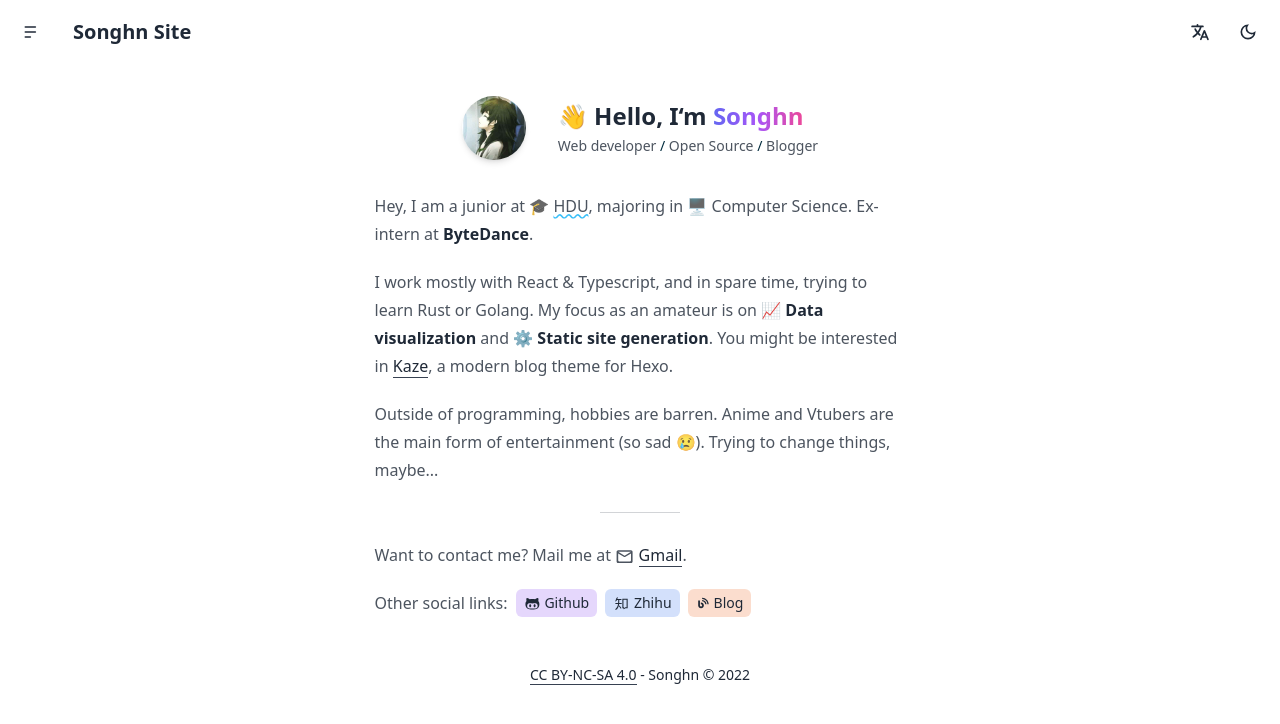
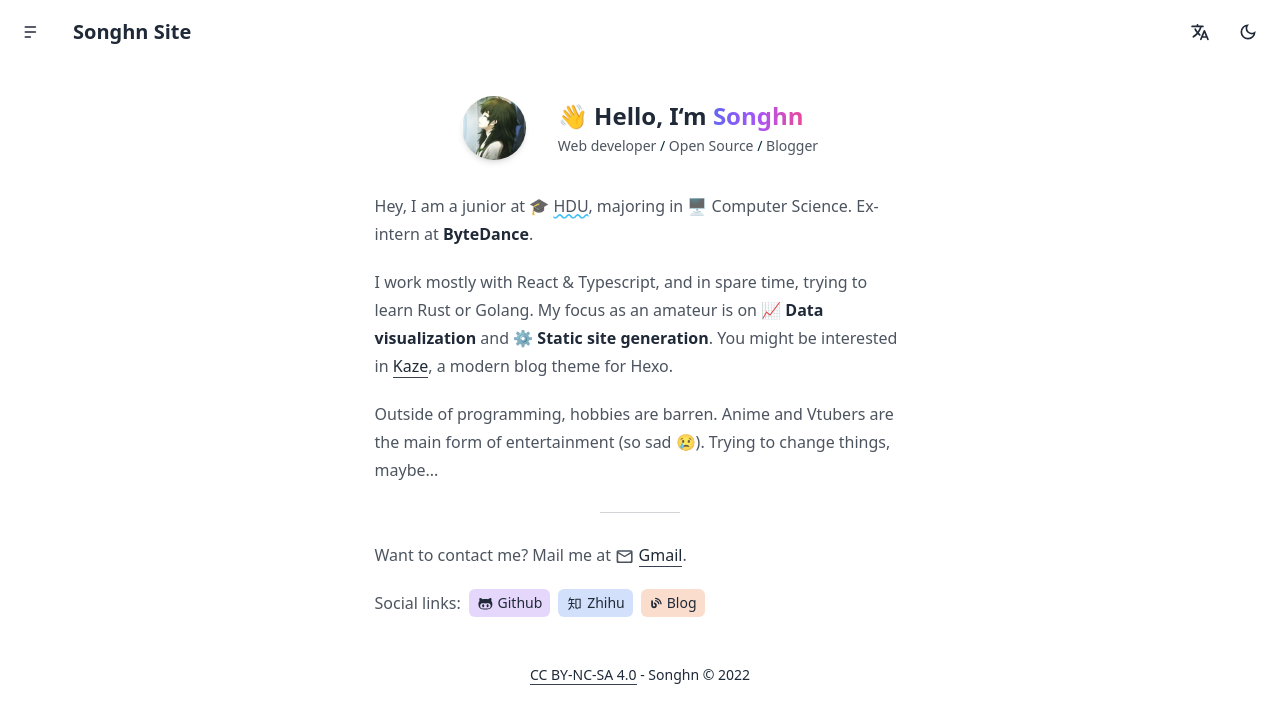
Before and after one commit to songhn233/songhn.me, a Next.js app: page / in a window 1280 px wide. Shown: the top 724 px of the page. Built offline with nearby package versions, Linux system fonts and the light colour scheme.

Commit message:
styles: social links update

```diff
--- a/pages/index.tsx
+++ b/pages/index.tsx
@@ -99,7 +99,7 @@ const Home: NextPage<{ year: string }> = ({ year }) => {
             .
           </p>
           <p className="flex items-center">
-            <span className="pr-1">Other social links:</span>
+            <span className="pr-1">Social links:</span>
             <SocialLink
               Icon={GithubIcon}
               href={'https://github.com/songhn233'}
```
